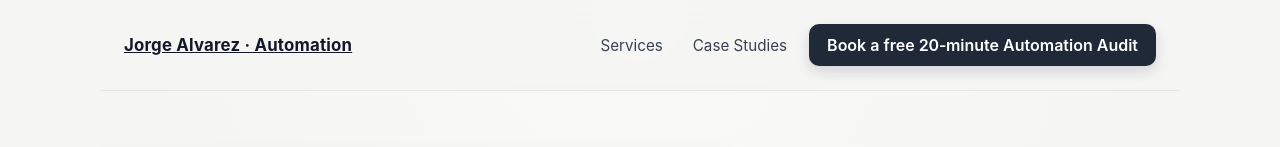
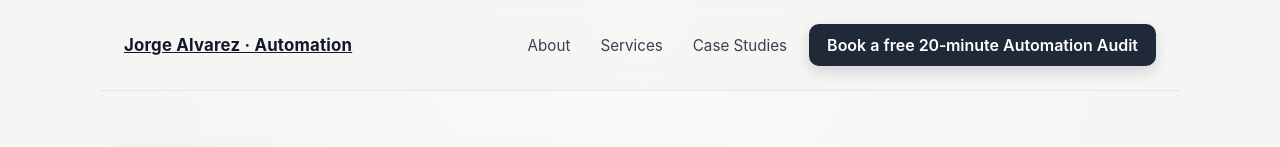
Before and after one commit to jdalvarez69/myportfolio, a Next.js app in the folder site/: page / in a window 1280 px wide. Shown: the top 147 px of the page. Built offline with nearby package versions, Linux system fonts and the light colour scheme.

Commit message:
Add About nav link and include headshot image for homepage

```diff
--- a/site/components/Header.tsx
+++ b/site/components/Header.tsx
@@ -9,6 +9,7 @@ export default function Header(){
         </Link>
       </div>
       <nav className="nav-links">
+        <Link href="/about" className="nav-link">About</Link>
         <Link href="/services" className="nav-link">Services</Link>
         <Link href="/case-studies" className="nav-link">Case Studies</Link>
         <Link href="/contact" className="cta-btn">Book a free 20‑minute Automation Audit</Link>
```
Also changed, not shown: site/public/images/headshot.jpg (added).
